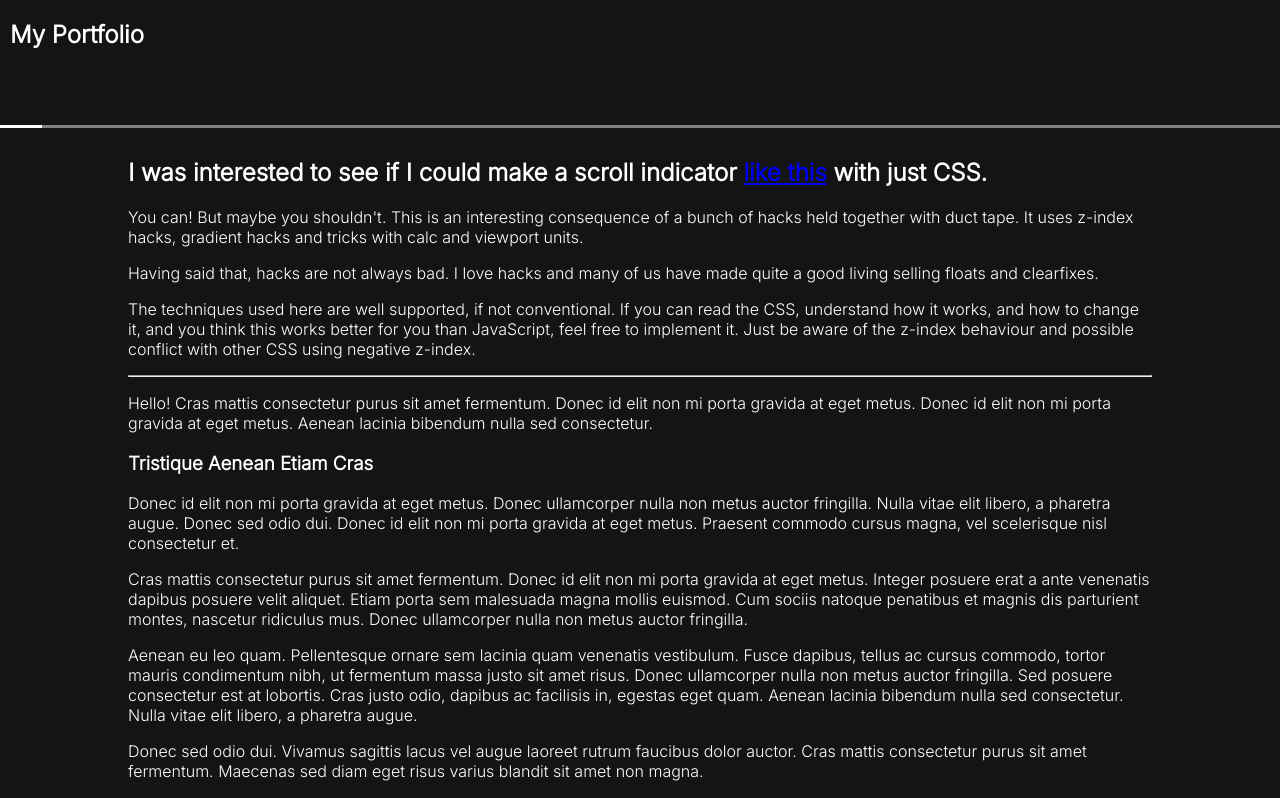
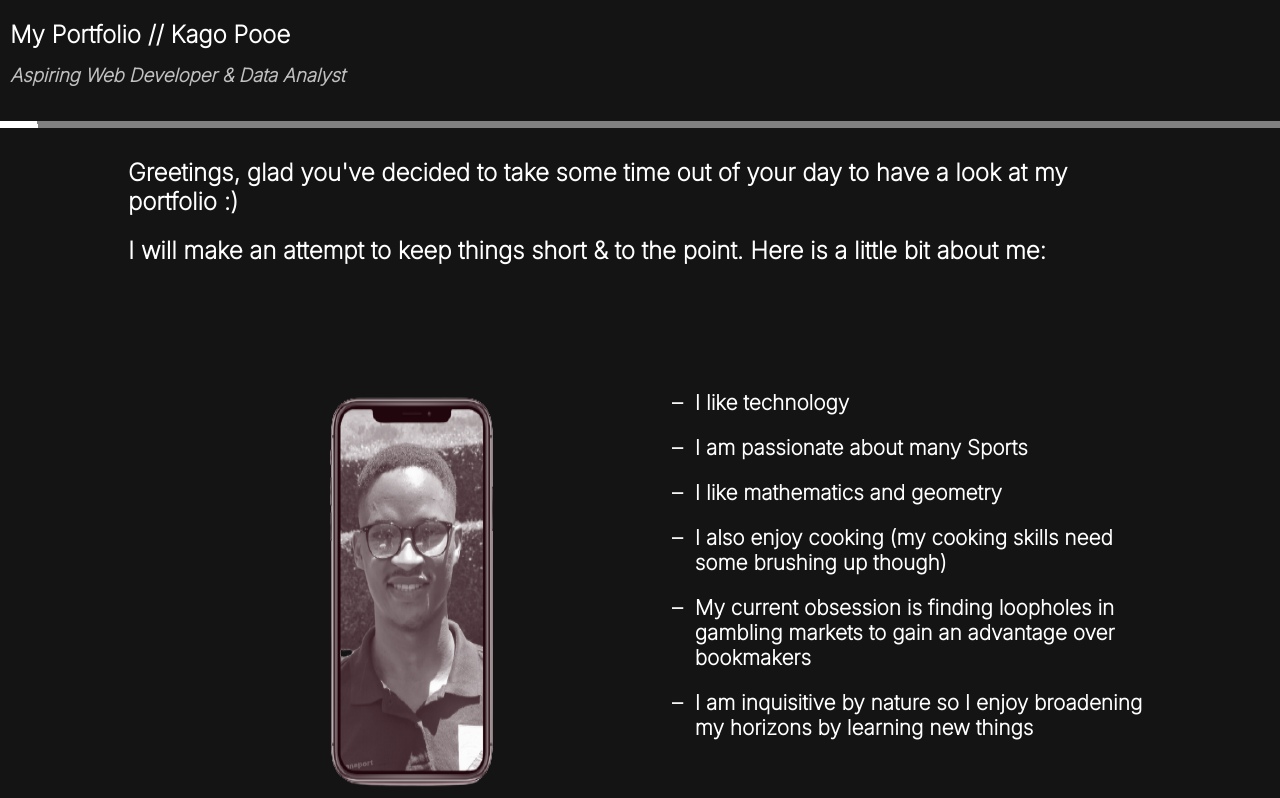
Before and after one commit to kagopooe/vue-portfolio, a Vue app: page / in a window 1280 px wide. Shown: the top 798 px of the page. Built offline with nearby package versions, Linux system fonts and the light colour scheme.

Commit message:
Add existing file

```diff
--- a/index.html
+++ b/index.html
@@ -6,7 +6,7 @@
     <meta name="viewport" content="width=device-width, initial-scale=1.0" />
     <link rel="preconnect" href="https://fonts.googleapis.com">
     <link rel="preconnect" href="https://fonts.gstatic.com" crossorigin>
-    <link href="https://fonts.googleapis.com/css2?family=Inter:wght@300&display=swap" rel="stylesheet">
+    <link href="https://fonts.googleapis.com/css2?family=Inter:wght@200&display=swap" rel="stylesheet">
   </head>
   <body>
     <div id="app"></div>
--- a/package.json
+++ b/package.json
@@ -8,6 +8,7 @@
   },
   "dependencies": {
     "vue": "^3.2.25",
+    "vue-backtotop": "^1.6.1",
     "vue-router": "^4.0.12"
   },
   "devDependencies": {
--- a/src/assets/router/index.js
+++ b/src/assets/router/index.js
@@ -9,6 +9,10 @@ const routes = [
 const router = createRouter({
   history: createWebHistory(),
   routes,
+
+
+
+
 });
 
 export default router;
--- a/src/components/Home.vue
+++ b/src/components/Home.vue
@@ -1,36 +1,29 @@
 <template>
   <div class="home">
     <header>
-      <div class="header">
-        <h2>My Portfolio</h2>
-        <br /><br />
-        <!-- <p id="p-header">test</p> -->
+      <div class="header" @click="reload()">
+        <h2>My Portfolio // Kago Pooe</h2>
+        <h3>Aspiring Web Developer & Data Analyst</h3>
       </div>
     </header>
     <main>
       <h2>
-        I was interested to see if I could make a scroll indicator
-        <a href="https://codepen.io/derekjp/pen/pJzpxB" target="_blank"
-          >like this</a
-        >
-        with just CSS.
+       Greetings, glad you've decided to take some time out of your day to have a look at my portfolio :)
       </h2>
-      <p>
-        You can! But maybe you shouldn't. This is an interesting consequence of
-        a bunch of hacks held together with duct tape. It uses z-index hacks,
-        gradient hacks and tricks with calc and viewport units.
-      </p>
-      <p>
-        Having said that, hacks are not always bad. I love hacks and many of us
-        have made quite a good living selling floats and clearfixes.
-      </p>
-      <p>
-        The techniques used here are well supported, if not conventional. If you
-        can read the CSS, understand how it works, and how to change it, and you
-        think this works better for you than JavaScript, feel free to implement
-        it. Just be aware of the z-index behaviour and possible conflict with
-        other CSS using negative z-index.
-      </p>
+      <h2>
+        I will make an attempt to keep things short & to the point. Here is a little bit about me:
+      </h2>
+      <div id="about-me">
+      <img  id="profile" src="../assets/images/profile.png">
+      <ul id="about-text">
+        <li>I like technology</li>
+        <li>I am passionate about many Sports</li>
+        <li>I like mathematics and geometry</li>
+        <li>I also enjoy cooking (my cooking skills need some brushing up though)</li>
+        <li>My current obsession is finding loopholes in gambling markets to gain an advantage over bookmakers</li>
+        <li>I am inquisitive by nature so I enjoy broadening my horizons by learning new things</li>
+    </ul>
+      </div>
       <hr />
       <p>
         Hello! Cras mattis consectetur purus sit amet fermentum. Donec id elit
@@ -374,14 +367,21 @@
 </template>
 
 <style>
+* {
+  /* margin:0; */
+  padding:0;
+  box-sizing: border-box;
+}
+
 html,
 body {
   margin: 0;
+  scroll-behavior: smooth;
 }
 header {
   position: fixed;
   top: 0;
-  height: 125px;
+  height: 121px;
   width: 100%;
   background: #151415;
   color: white;
@@ -410,7 +410,6 @@ main {
 }
 
 body {
-  font-family: "Open Sans", sans-serif;
   font-size: 1 rem;
   color: white;
 }
@@ -419,17 +418,70 @@ main {
   box-sizing: border-box;
 }
 
-header h2 {
+header {
   padding-left: 10px;
+
+
 }
 
-#logo {
-  width: 110px;
-  height: 90px;
-  margin-top: 20px;
+header h1 {
+  font-weight: bold;
 }
 
-/* #p-header {
+header h3 {
+  font-style: italic;
+  color: silver;
+  margin-top: -5px;
+}
 
-} */
+#about-me {
+  display: flex;
+}
+
+#about-me img {
+  float: inline-start;
+  z-index: -1;
+}
+
+#about-text {
+  margin: 85px 0px;
+  font-size: 1.3rem;
+  list-style: none;
+  padding-left: 1em;
+  font-weight: bold;
+
+
+}
+
+#about-text  li{
+padding-top: 20px;
+}
+
+#about-text > li:before {
+  content: "–";
+  position: absolute;
+  margin-left: -1.1em;
+  z-index: -1;
+  font-weight: bold;
+
+}
+
+
+
 </style>
+
+<script>
+export default {
+  methods: {
+    reload() {
+      window.location.reload();
+    }
+  }
+
+  }
+
+
+
+
+
+</script>
--- a/src/main.js
+++ b/src/main.js
@@ -3,6 +3,8 @@ import App from './App.vue'
 import router from './assets/router/index.js'
 
 
+
 createApp(App)
 .use(router)
+
 .mount('#app')
```
Also changed, not shown: src/assets/images/profile.png (added), 1 other file (tests, documents, lock files or other folders).
